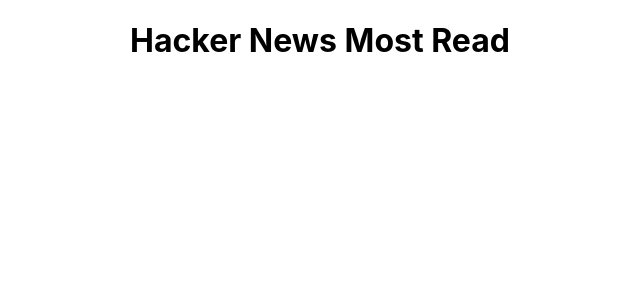
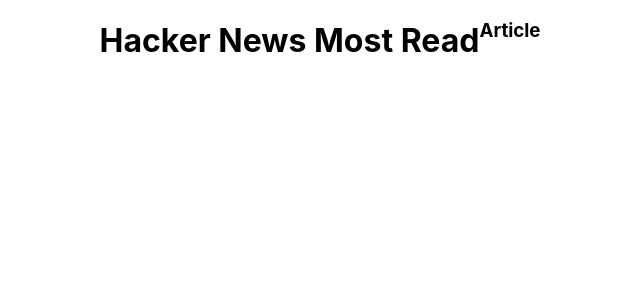
Before and after one commit to tlaukka/hacker-news-most-read, a React (Create React App) app: page /article/1 in a window 1280 px wide. Shown: the top 300 px of the page, without its empty margins (320-960 px from the left). Built offline with nearby package versions, Linux system fonts and the light colour scheme.

Commit message:
Add react-router

```diff
--- a/package.json
+++ b/package.json
@@ -10,6 +10,7 @@
     "@testing-library/user-event": "^13.5.0",
     "react": "^18.2.0",
     "react-dom": "^18.2.0",
+    "react-router-dom": "^6.10.0",
     "react-scripts": "5.0.1",
     "web-vitals": "^2.1.4"
   },
--- a/src/App.js
+++ b/src/App.jsx
@@ -1,9 +1,11 @@
 import styled from '@emotion/styled'
+import { Outlet } from 'react-router-dom'
 
 function App() {
   return (
     <AppContainer>
       <h1>Hacker News Most Read</h1>
+      <Outlet />
     </AppContainer>
   )
 }
--- /dev/null
+++ b/src/ArticlePage.jsx
@@ -0,0 +1,9 @@
+function ArticlePage () {
+  return (
+    <div>
+      <h3>Article</h3>
+    </div>
+  )
+}
+
+export default ArticlePage
--- a/src/index.js
+++ b/src/index.js
@@ -3,12 +3,27 @@
 import './index.css'
 import App from './App'
 import reportWebVitals from './reportWebVitals'
+import { createBrowserRouter, RouterProvider } from 'react-router-dom'
+import ArticlePage from './ArticlePage'
+
+const router = createBrowserRouter([
+  {
+    path: '/',
+    element: <App />,
+    children: [
+      {
+        path: '/article/:storyId',
+        element: <ArticlePage />
+      }
+    ]
+  }
+])
 
 const root = ReactDOM.createRoot(document.getElementById('root'))
 
 root.render(
   <React.StrictMode>
-    <App />
+    <RouterProvider router={router} />
   </React.StrictMode>
 )
 
```
Also changed, not shown: 1 other file (tests, documents, lock files or other folders).
